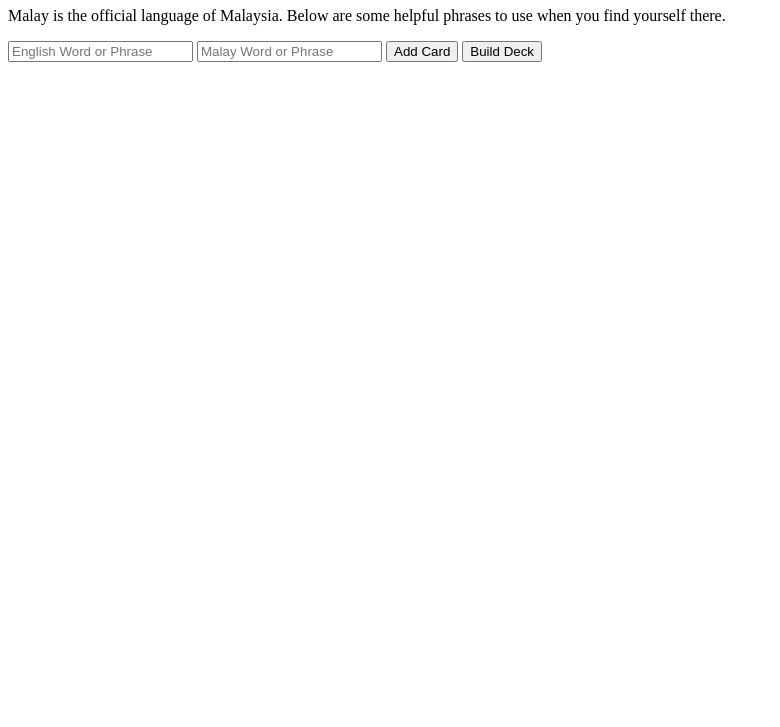
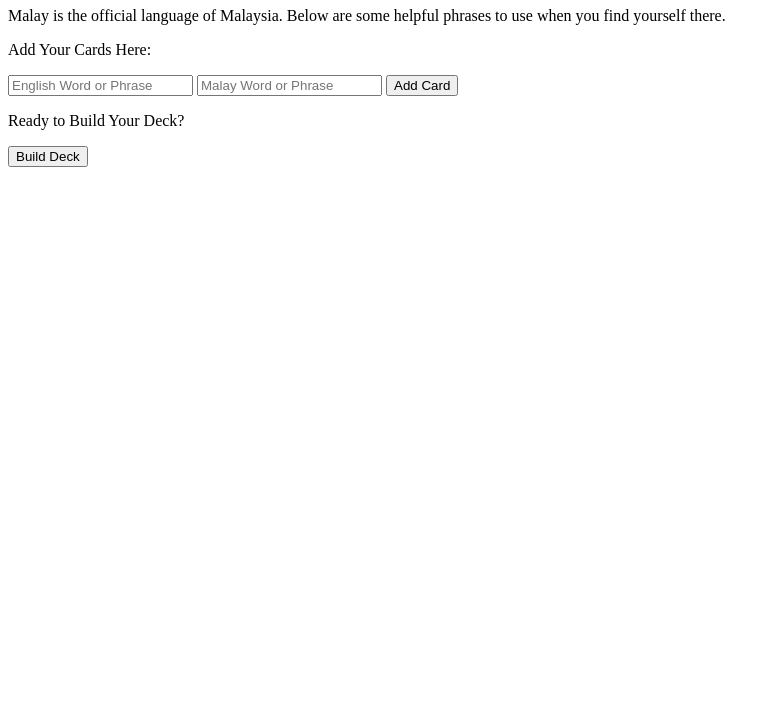
Before and after one commit to christine-sm/flash-cards, a plain HTML site: page index.html in a window 1280 px wide. Shown: the part 73-800 px from the top of the page, without its empty margins (0-780 px from the left). Drawn offline with Linux system fonts and the light colour scheme.

Commit message:
Minor html edits.

```diff
--- a/index.html
+++ b/index.html
@@ -9,11 +9,14 @@
   <h1>Let's Learn Malay!</h1>
     <p>Malay is the official language of Malaysia. Below are some helpful phrases to use when you find yourself there.
     </p>
+    <p>Add Your Cards Here:</p>
     <form id="form">
       <input type="text" id="engText" placeholder="English Word or Phrase"></input>
       <input type="text" id="forText" placeholder="Malay Word or Phrase"></input>
       <button id="button">Add Card</button>
+      <p>Ready to Build Your Deck?</p>
       <button id="build">Build Deck</button>
+      <p></p>
     </form>
   <div id="cardText"></div>
   <script src="script.js"></script>
--- a/script.js
+++ b/script.js
@@ -60,7 +60,6 @@ game = {
 };
 
 button.addEventListener("click", game.userAdd);
-//button.addEventListener("click", game.showCard);
 build.addEventListener("click", game.showCard);
 cardText.addEventListener("mouseover", game.translate);
 cardText.addEventListener("mouseout", game.revert);
```
